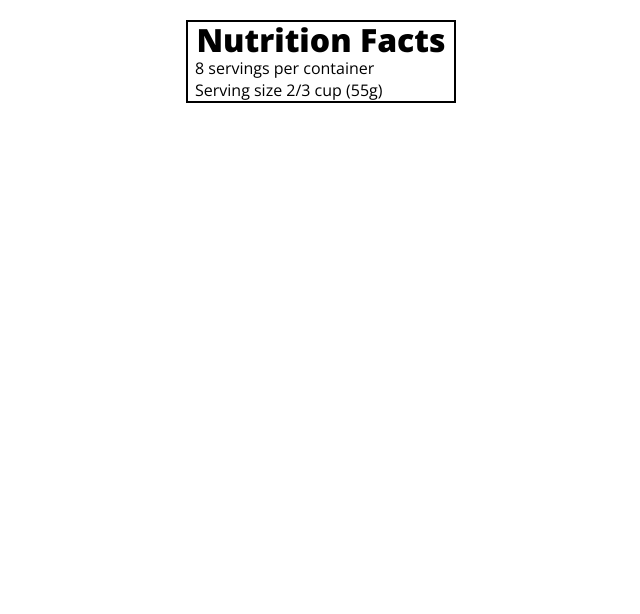
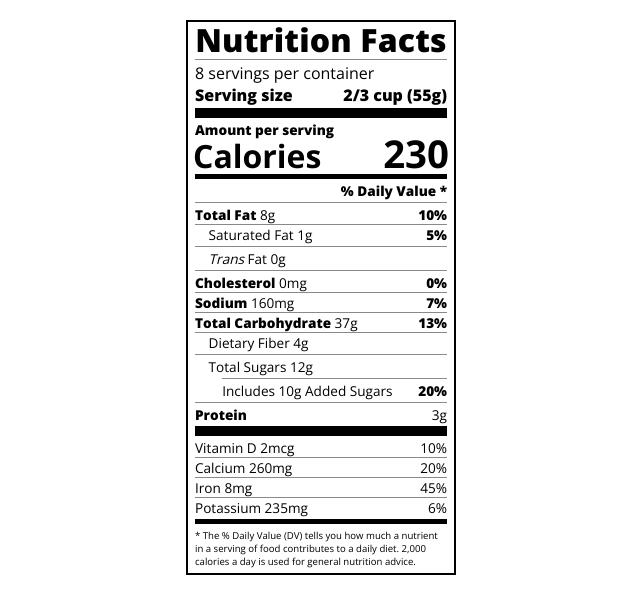
Before and after one commit to mmmelomano/FreeCodeCamp, a plain HTML site: page DiseñoWebRresponsive/8-etiqueta de nutricion/index.html in a window 1280 px wide. Shown: the whole page, without its empty margins (319-959 px from the left). Drawn offline with nearby package versions, Linux system fonts and the light colour scheme.

Commit message:
etiqueta de nutricion

```diff
--- a/DiseñoWebRresponsive/8-etiqueta de nutricion/index.html
+++ b/DiseñoWebRresponsive/8-etiqueta de nutricion/index.html
@@ -10,9 +10,48 @@
 
 <body>
   <div class="label">
-    <h1>Nutrition Facts</h1>
-    <p>8 servings per container</p>
-    <p>Serving <span></span>size 2/3 cup (55g)</p>
+    <header>
+      <h1 class="bold">Nutrition Facts</h1>
+      <div class="divider"></div>
+      <p>8 servings per container</p>
+      <p class="bold">Serving size <span>2/3 cup (55g)</span></p>
+    </header>
+    <div class="divider large"></div>
+    <div class="calories-info">
+      <div class="left-container">
+        <h2 class="bold small-text">Amount per serving</h2>
+        <p>Calories</p>
+      </div>
+      <span>230</span>
+    </div>
+    <div class="divider medium"></div>
+    <div class="daily-value small-text">
+      <p class="bold right no-divider">% Daily Value *</p>
+      <div class="divider"></div>
+      <p><span><span class="bold">Total Fat</span> 8g</span> <span class="bold">10%</span></p>
+      <p class="indent no-divider">Saturated Fat 1g <span class="bold">5%</span></p>
+      <div class="divider"></div>
+      <p class="indent no-divider"><span><i>Trans</i> Fat 0g</span></p>
+      <div class="divider"></div>
+      <p><span><span class="bold">Cholesterol</span> 0mg</span> <span class="bold">0%</span></p>
+      <p><span><span class="bold">Sodium</span> 160mg</span> <span class="bold">7%</span></p>
+      <p><span><span class="bold">Total Carbohydrate</span> 37g</span> <span class="bold">13%</span></p>
+      <p class="indent no-divider">Dietary Fiber 4g</p>
+      <div class="divider"></div>
+      <p class="indent no-divider">Total Sugars 12g</p>
+      <div class="divider double-indent"></div>
+      <p class="double-indent no-divider">Includes 10g Added Sugars <span class="bold">20%</span>
+      <div class="divider"></div>
+      <p class="no-divider"><span class="bold">Protein</span> 3g</p>
+      <div class="divider large"></div>
+      <p>Vitamin D 2mcg <span>10%</span></p>
+      <p>Calcium 260mg <span>20%</span></p>
+      <p>Iron 8mg <span>45%</span></p>
+      <p class="no-divider">Potassium 235mg <span>6%</span></p>
+    </div>
+    <div class="divider medium"></div>
+    <p class="note">* The % Daily Value (DV) tells you how much a nutrient in a serving of food contributes to a daily
+      diet. 2,000 calories a day is used for general nutrition advice.</p>
   </div>
 </body>
 </html>
--- a/DiseñoWebRresponsive/8-etiqueta de nutricion/styles.css
+++ b/DiseñoWebRresponsive/8-etiqueta de nutricion/styles.css
@@ -17,12 +17,84 @@
     padding: 0 7px;
   }
 
-  h1 {
-    font-weight: 800;
+  header h1 {
     text-align: center;
     margin: -4px 0;
+    letter-spacing: 0.15px
   }
 
   p {
     margin: 0;
+    display: flex;
+    justify-content: space-between;
   }
+
+  .divider {
+    border-bottom: 1px solid #888989;
+    margin: 2px 0;
+  }
+
+  .bold {
+    font-weight: 800;
+  }
+
+  .large {
+    height: 10px;
+  }
+
+  .large, .medium {
+    background-color: black;
+    border: 0;
+  }
+
+  .medium {
+    height: 5px;
+  }
+
+  .small-text {
+    font-size: 0.85rem;
+  }
+
+
+  .calories-info {
+    display: flex;
+    justify-content: space-between;
+    align-items: flex-end;
+  }
+
+  .calories-info h2 {
+    margin: 0;
+  }
+
+  .left-container p {
+    margin: -5px -2px;
+    font-size: 2em;
+    font-weight: 700;
+  }
+
+  .calories-info span {
+    margin: -7px -2px;
+    font-size: 2.4em;
+    font-weight: 700;
+  }
+
+  .right {
+    justify-content: flex-end;
+  }
+
+  .indent {
+    margin-left: 1em;
+  }
+
+  .double-indent {
+    margin-left: 2em;
+  }
+
+  .daily-value p:not(.no-divider) {
+    border-bottom: 1px solid #888989;
+  }
+
+  .note {
+    font-size: 0.6rem;
+    margin: 5px 0;
+  }
```
